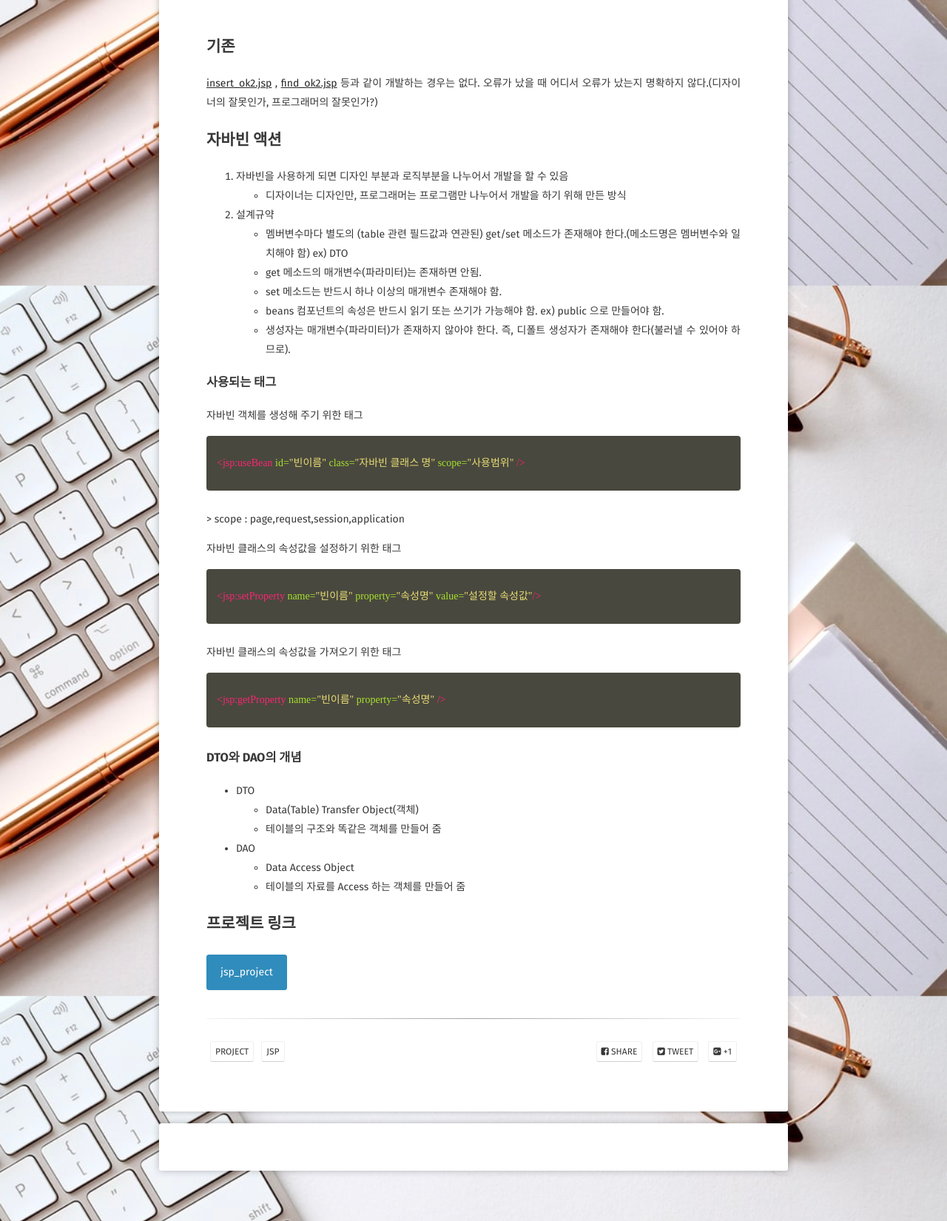
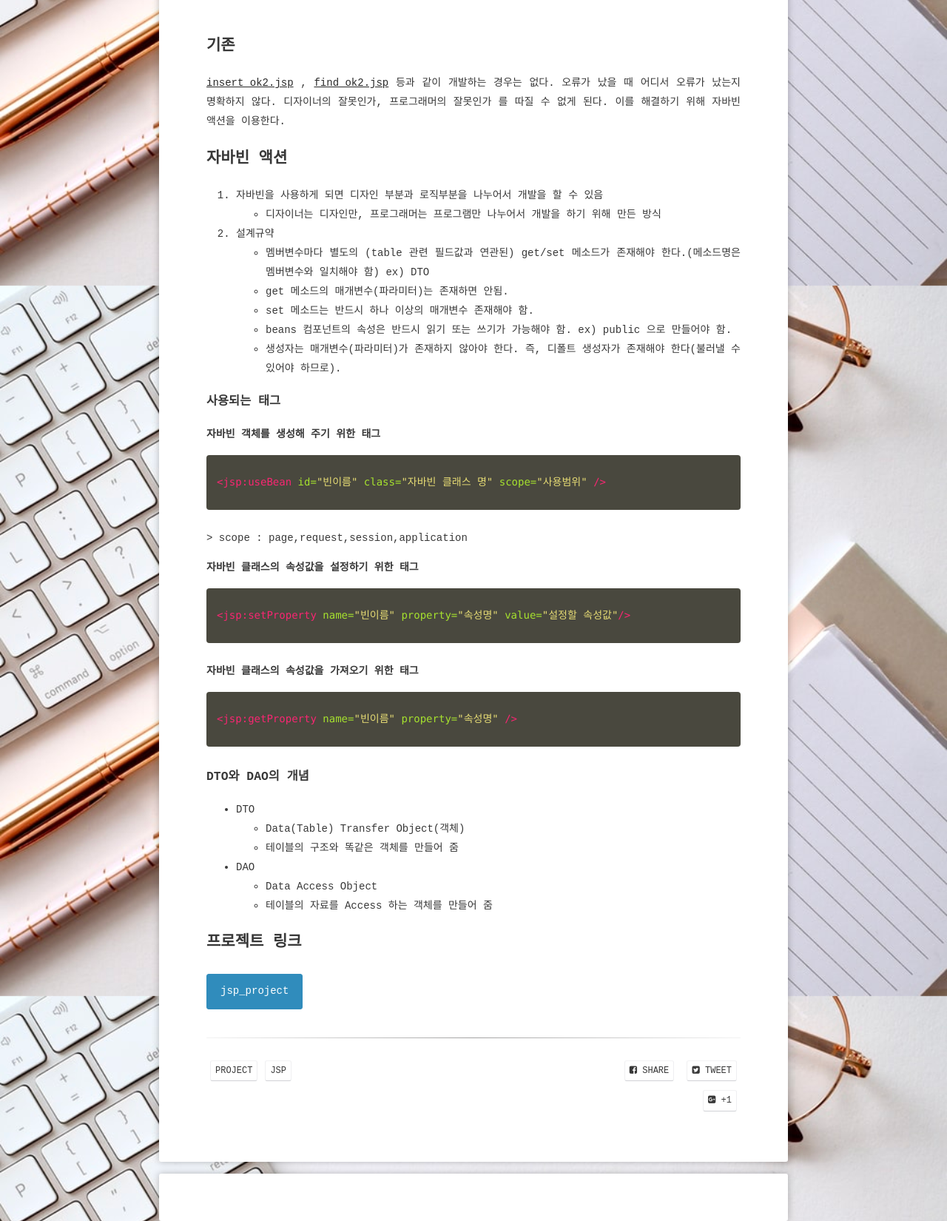
Before and after one commit to TimJLee/timjlee.github.io, a Jekyll site: the page built from _posts/2019-12-31-javabean.md, in a window 1280 px wide, cut to the strip 574-2224 px from the top of the page. Shown: the whole strip at 74% size. Built offline with Jekyll 4.4.1, drawn with Linux system fonts in a browser that asks for light colours; some web fonts are replaced; comment, search, counter and statistics services are not loaded.

Commit message:
font change

```diff
--- a/_posts/2019-12-31-javabean.md
+++ b/_posts/2019-12-31-javabean.md
@@ -11,7 +11,7 @@ comments: true
 ---
 
 ## 기존
-[insert_ok2.jsp](https://github.com/TimJLee/jsp_project/blob/master/home/WebContent/book/insert_ok2.jsp) , [find_ok2.jsp](https://github.com/TimJLee/jsp_project/blob/master/home/WebContent/book/find_ok2.jsp) 등과 같이 개발하는 경우는 없다. 오류가 났을 때 어디서 오류가 났는지 명확하지 않다.(디자이너의 잘못인가, 프로그래머의 잘못인가?)
+[insert_ok2.jsp](https://github.com/TimJLee/jsp_project/blob/master/home/WebContent/book/insert_ok2.jsp) , [find_ok2.jsp](https://github.com/TimJLee/jsp_project/blob/master/home/WebContent/book/find_ok2.jsp) 등과 같이 개발하는 경우는 없다. 오류가 났을 때 어디서 오류가 났는지 명확하지 않다. 디자이너의 잘못인가, 프로그래머의 잘못인가 를 따질 수 없게 된다. 이를 해결하기 위해 자바빈 액션을 이용한다.
 
 ## 자바빈 액션
 1. 자바빈을 사용하게 되면 디자인 부분과 로직부분을 나누어서 개발을 할 수 있음
@@ -25,7 +25,7 @@ comments: true
 
 ### 사용되는 태그
 <p>
-자바빈 객체를 생성해 주기 위한 태그<br>
+<b>자바빈 객체를 생성해 주기 위한 태그</b><br>
 
 {% highlight html %}
 <jsp:useBean id="빈이름" class="자바빈 클래스 명" scope="사용범위" />
@@ -35,14 +35,14 @@ comments: true
 </p>
 
 <p>
-자바빈 클래스의 속성값을 설정하기 위한 태그<br>
+<b>자바빈 클래스의 속성값을 설정하기 위한 태그</b><br>
 {% highlight html %}
 <jsp:setProperty name="빈이름" property="속성명" value="설정할 속성값"/>
 {% endhighlight %}
 </p>
 
 <p>
-자바빈 클래스의 속성값을 가져오기 위한 태그<br>
+<b>자바빈 클래스의 속성값을 가져오기 위한 태그</b><br>
 {% highlight html %}
 <jsp:getProperty name="빈이름" property="속성명" />
 {% endhighlight %}
--- a/_sass/variables.scss
+++ b/_sass/variables.scss
@@ -27,8 +27,8 @@ $danger				 : #C64537;
 $info		         : #308cbc;
 
 //fonts
-$font1               : Fira Sans,sans-serif;
-$font2               : Inconsolata;
+$font1               : Monospace,sans-serif;
+$font2               : Consolas;
 $alt-font            : serif;
 $doc-font-size       : 16;
 $doc-line-height     : 26;
```
